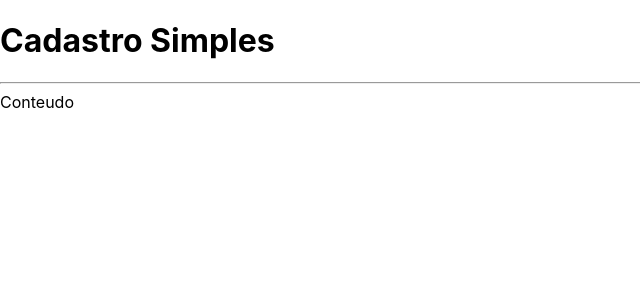
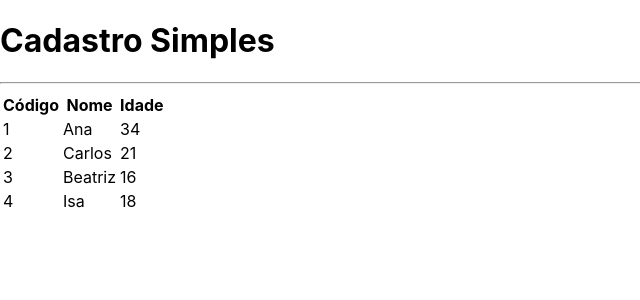
Before and after one commit to MenezesC137/Simple_Registration, a Next.js app: page / in a window 1280 px wide. Shown: the top 300 px of the page, without its empty margins (0-640 px from the left). Built offline with nearby package versions, Linux system fonts and the light colour scheme.

Commit message:
Tabela #01

```diff
--- /dev/null
+++ b/src/components/Tabela.tsx
@@ -0,0 +1,46 @@
+import Cliente from "../core/Cliente"
+
+interface TabelaProps {
+    clientes: Cliente[]
+
+}
+
+export default function Tabela(props: TabelaProps) {
+
+    function renderizarCabecalho() {
+
+        return (
+
+            <tr>
+                <th>Código</th>
+                <th>Nome</th>
+                <th>Idade</th>
+            </tr>
+
+        )
+    }
+
+    function renderizarDados() {
+        return props.clientes?.map((cliente, i) =>{
+            return (
+                <tr key={cliente.id}>
+                    <td>{cliente.id}</td>
+                    <td>{cliente.nome}</td>
+                    <td>{cliente.idade}</td>
+                </tr>
+            )
+        })
+    }
+
+    return(
+        <table>
+            <thead>
+                {renderizarCabecalho()}
+            </thead>
+            <tbody>
+                {renderizarDados()}
+            </tbody>
+
+        </table>
+    )
+}
--- a/src/core/Cliente.ts
+++ b/src/core/Cliente.ts
@@ -3,14 +3,14 @@ export default class Cliente {
   #nome: string;
   #idade: number;
 
-  constructor(nome: string, idade: number, id: null) {
+  constructor(nome: string, idade: number, id: string) {
     this.#nome = nome;
     this.#idade = idade;
     this.#id = id;
   }
 
   static vazio() {
-    return new Cliente('', 0, null);
+    return new Cliente('', 0, '');
   }
 
   get id() {
--- a/src/pages/index.tsx
+++ b/src/pages/index.tsx
@@ -1,6 +1,16 @@
 import Layout from "../components/Layout";
+import Tabela from "../components/Tabela";
+import Cliente from "../core/Cliente";
 
 export default function Home() {
+
+  const clientes = [
+    new Cliente('Ana', 34, '1'),
+    new Cliente('Carlos', 21, '2'),
+    new Cliente('Beatriz', 16, '3'),
+    new Cliente('Isa', 18, '4')
+
+  ]
   return (
     <div className={`
       flex h-screen
@@ -12,7 +22,7 @@ export default function Home() {
       text-white
     `}>
       <Layout titulo="Cadastro Simples">
-        <span>Conteudo</span>
+        <Tabela clientes={clientes}></Tabela>
       </Layout>
     </div>
   )
```
